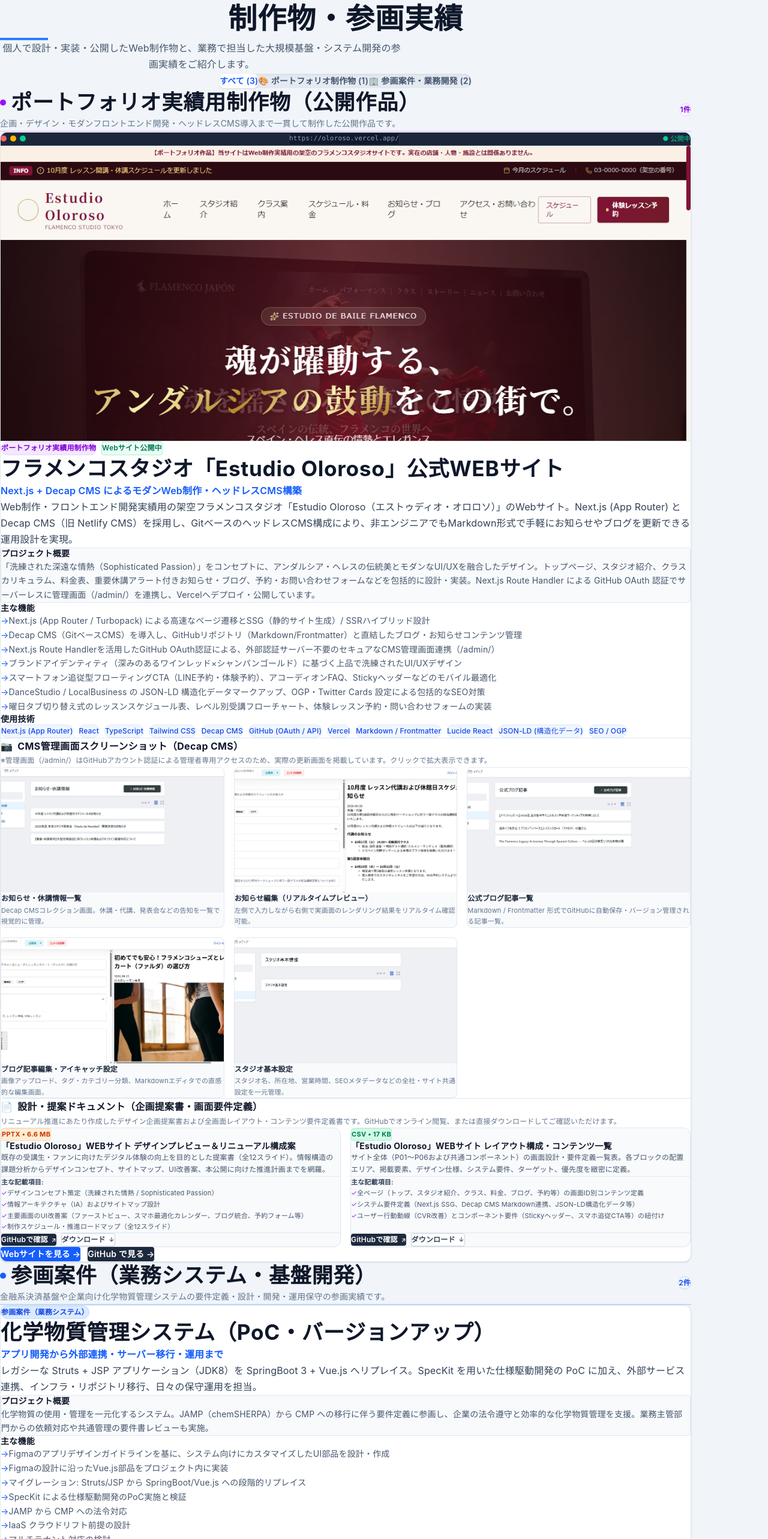
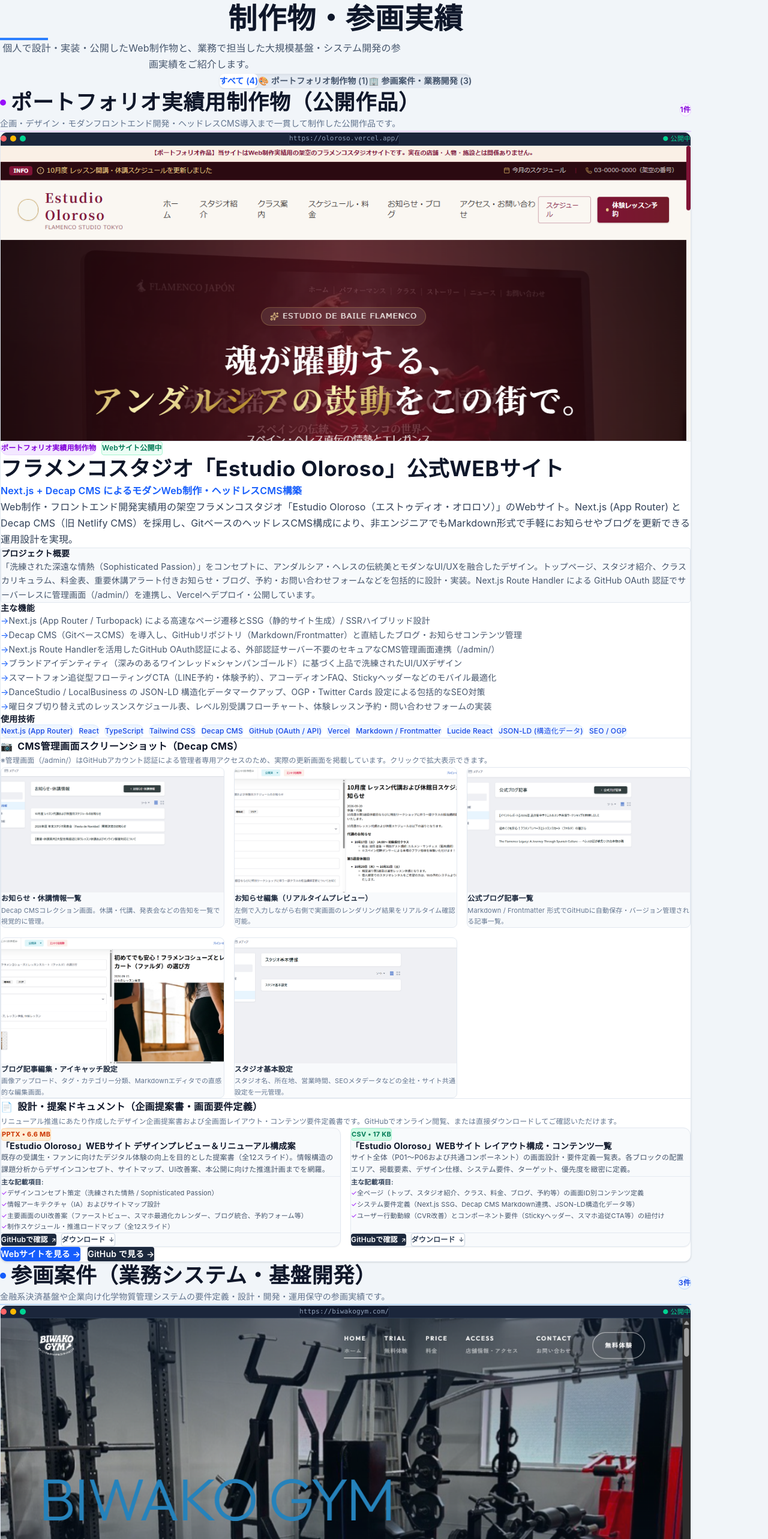
Before and after one commit to ikeda-haruka/ikeda-haruka.github.io, a React (Vite) app: page / in a window 1280 px wide. Shown: the part 2400-4966 px from the top of the page at 60% size. Built offline with nearby package versions, Linux system fonts and the light colour scheme.

Commit message:
feat: BIWAKO GYM公式WEBサイト（2名共同開発案件）の実績および画面キャッチを追加

```diff
--- a/src/components/Projects.tsx
+++ b/src/components/Projects.tsx
@@ -1,5 +1,6 @@
 import { useEffect, useState } from "react";
 import olorosoCaptureImg from "../assets/oloroso-capture.png";
+import biwakogymCaptureImg from "../assets/biwakogym-capture.png";
 import adminNewsListImg from "../assets/oloroso-admin/admin-news-list.png";
 import adminNewsEditImg from "../assets/oloroso-admin/admin-news-edit.png";
 import adminBlogListImg from "../assets/oloroso-admin/admin-blog-list.png";
@@ -144,6 +145,40 @@
         caption: "スタジオ名、所在地、営業時間、SEOメタデータなどの全社・サイト共通設定を一元管理。",
       },
     ],
+  },
+  {
+    id: "biwakogym",
+    category: "client",
+    categoryLabel: "参画案件（Webサイト共同開発）",
+    title: "トレーニングジム「BIWAKO GYM」公式WEBサイト",
+    subtitle: "滋賀県草津市のトレーニング＆コンディショニングジム 公式WEBサイト（2名共同開発）",
+    description:
+      "滋賀県草津市に構えるトレーニング＆ストレッチ＆コンディショニングジム「BIWAKO GYM（ビワコジム）」の公式WEBサイト。エンジニア2名体制での共同開発案件として参画し、企画設計からフロントエンド実装、レスポンシブ対応、UI/UX最適化、SEO構造化データマークアップまでを担当。",
+    overview:
+      "「もう、ジムで迷わない。」をキーコンセプトに、鍛錬マシン全29台と3ステップサポートを強みとするジムの魅力を伝えるWebサイト。無料体験（Trial）、料金体系表、店舗アクセス、お問い合わせまでのユーザー動線を徹底追求。視覚的な引き込みを図るファーストビューやスクロール連動アニメーション、スマートフォンからの操作性を考慮したモバイルファースト設計を採用。",
+    image: biwakogymCaptureImg,
+    imageCaption: "BIWAKO GYM 公式WEBサイト トップ画面キャッチ（ファーストビュー）",
+    technologies: [
+      "HTML5",
+      "CSS3",
+      "JavaScript",
+      "レスポンシブWebデザイン",
+      "Google Fonts (Outfit / Zen Kaku Gothic New)",
+      "JSON-LD (HealthClub 構造化データ)",
+      "SEO / OGP",
+      "UI/UX設計",
+      "2名共同開発",
+    ],
+    features: [
+      "2名体制での役割分担・コードレビューを通じた効率的な共同開発推進",
+      "「BIWAKO GYM」の力強さと清潔感を両立させたダークトーン×アクセントブルーのモダンデザイン",
+      "鍛錬マシンフロアの臨場感を伝えるフルスクリーン・ファーストビューとマーキー（流れるテキスト）演出",
+      "無料体験（Trial）へのコンバージョンを最大化する導線設計（ヘッダー常設CTA・お問い合わせフォーム連動）",
+      "スマートフォン閲覧に最適化したハンバーガーメニュー・開閉ナビゲーションおよびタッチ操作対応",
+      "Schema.org（HealthClub / LocalBusiness）準拠のJSON-LD構造化マークアップによる地域SEO（MEO）強化",
+      "店舗情報（営業時間・定休日・電話・マップ・料金表）を迷わず確認できるアクセシビリティ設計",
+    ],
+    demo: "https://biwakogym.com/",
   },
   {
     id: "chemical",
@@ -638,7 +673,7 @@
                       参画案件に関する留意事項
                     </h5>
                     <p className="text-xs text-amber-900/90 mt-1 leading-relaxed">
-                      参画案件（社内ネットワークアプリケーション等）は守秘義務およびセキュリティの観点から、ソースコードや非公開情報は掲載しておりません。システムの技術的アプローチや担当領域について記載しています。より詳細な経験内容についてはお問い合わせください。
+                      参画案件のうち、社内ネットワークアプリケーション等の業務系システムは守秘義務およびセキュリティの観点からソースコードや非公開情報は掲載しておりません（BIWAKO GYM等の公開Webサイトはリンクより実際の画面をご確認いただけます）。システムの技術的アプローチや担当領域の詳細はお気軽にお問い合わせください。
                     </p>
                   </div>
                 </div>
```
Also changed, not shown: public/images/biwakogym-capture.png (added), src/assets/biwakogym-capture.png (added).
